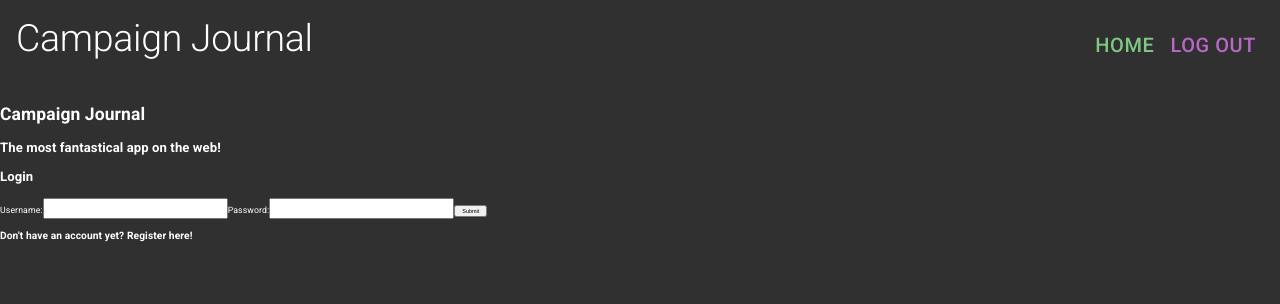
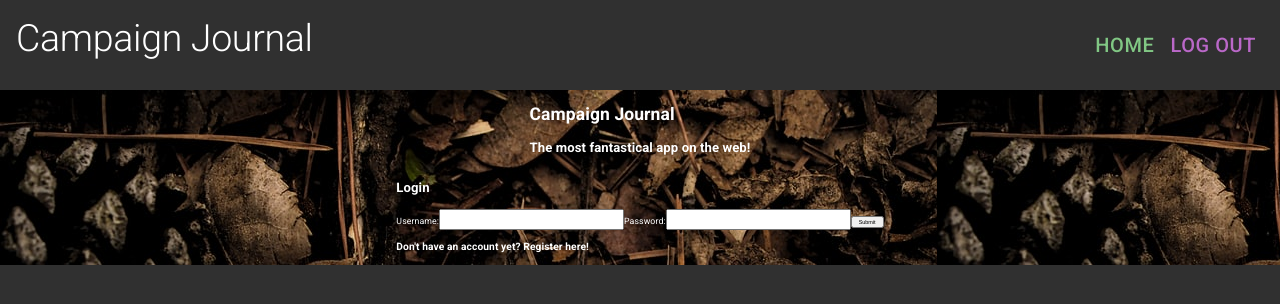
Before and after one commit to MMendes24/client, a React (Create React App) app: page / in a window 1280 px wide. Shown: the top 304 px of the page. Built offline with nearby package versions, Linux system fonts and the light colour scheme.

Commit message:
Finally got the bg image working

```diff
--- a/src/App.css
+++ b/src/App.css
@@ -3,3 +3,7 @@ html, button {
 	font: 'Roboto Mono', monospace;
 	vertical-align: baseline;
 }
+
+.bg {
+	background-image: url("./assets/photo-1553991562-9f24b119ff51.jpg");
+}
--- a/src/components/CharEdit.js
+++ b/src/components/CharEdit.js
@@ -183,7 +183,7 @@ const CharEdit = () => {
                         ) : null}
 
                         <Button className={classes.buttonStyles} color="primary" size="large" variant="contained" type="submit" disabled={isSubmitting}>
-                            Create
+                            Edit
                         </Button>
                     </Grid>
                 </Form>
--- a/src/components/LoginForm.js
+++ b/src/components/LoginForm.js
@@ -3,6 +3,39 @@ import { useHistory } from "react-router-dom"
 import axios from "axios"
 import { Formik, Form, Field } from "formik"
 import * as Yup from "yup"
+
+//styling
+import { makeStyles } from '@material-ui/core/styles';
+import Grid from '@material-ui/core/Grid';
+import Button from '@material-ui/core/Button';
+import Typography from '@material-ui/core/Typography';
+
+const useStyles = makeStyles((theme) => ({
+    root: {
+        '& > *': {
+            margin: theme.spacing(2),
+        },
+    },
+    background: {
+        width: "50%"
+    },
+    buttonStyles: {
+        fontSize: 14,
+        margin: theme.spacing(2),
+        width: "10%"
+    },
+    categoryClass: {
+        fontSize: 16,
+        width: "20%"
+    },
+    descClass: {
+        fontSize: 16,
+        width: "20%"
+    },
+    error: {
+        fontSize: 14
+    }
+}));
 
 const loginSchema = Yup.object({
     username: Yup.string()
@@ -14,6 +47,9 @@ const loginSchema = Yup.object({
 })
 
 const LoginForm = () => {
+    // for material ui
+    const classes = useStyles()
+
     const history = useHistory()
 
     const userLogin = (values) => {
@@ -30,7 +66,13 @@ const LoginForm = () => {
     }
 
     return (
-        <div>
+        <Grid
+        className="bg"
+        container
+        direction="column"
+        justify="center"
+        alignItems="center"
+        >
             <header>
                 <h1>Campaign Journal</h1>
                 <h2>The most fantastical app on the web!</h2>
@@ -70,7 +112,7 @@ const LoginForm = () => {
                 </Formik>
                 <h3>Don't have an account yet? Register here!</h3>
             </section>
-        </div>
+        </Grid>
     )
 }
 
--- a/src/components/WorldEdit.js
+++ b/src/components/WorldEdit.js
@@ -129,8 +129,8 @@ const WorldEdit = () => {
                         ) : null}
 
                         <Button className={classes.buttonStyles} color="primary" size="large" variant="contained" type="submit" disabled={isSubmitting}>
-                            Create
-                    </Button>
+                            Edit
+                        </Button>
                     </Grid>
                 </Form>
             )}
--- a/src/index.css
+++ /dev/null
@@ -1,13 +0,0 @@
-body {
-  margin: 0;
-  font-family: -apple-system, BlinkMacSystemFont, 'Segoe UI', 'Roboto', 'Oxygen',
-    'Ubuntu', 'Cantarell', 'Fira Sans', 'Droid Sans', 'Helvetica Neue',
-    sans-serif;
-  -webkit-font-smoothing: antialiased;
-  -moz-osx-font-smoothing: grayscale;
-}
-
-code {
-  font-family: source-code-pro, Menlo, Monaco, Consolas, 'Courier New',
-    monospace;
-}
```
